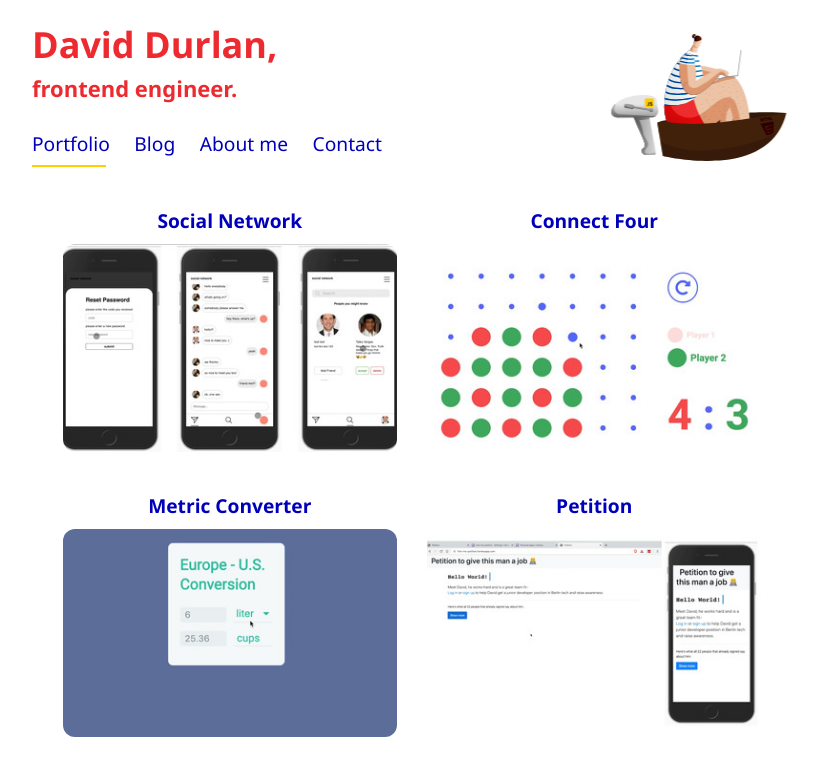
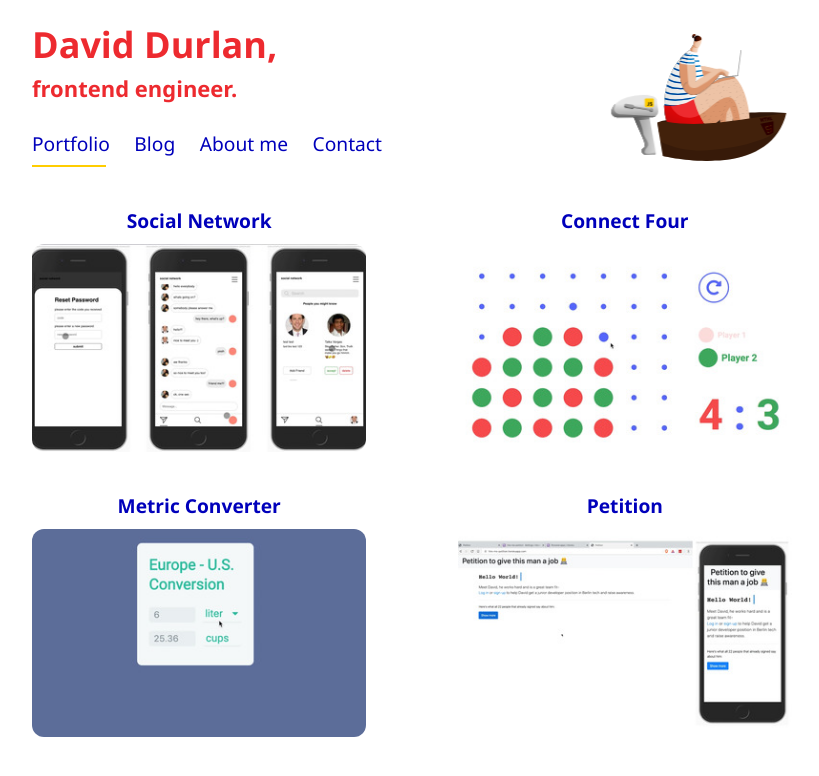
Before and after one commit to david-aurel/personal-website-old, a React (Create React App) app: page /portfolio in a window 1280 px wide. Shown: the top 776 px of the page, without its empty margins (228-1047 px from the left). Built offline with nearby package versions, Linux system fonts and the light colour scheme.

Commit message:
fix portfolio margin

```diff
--- a/src/App.css
+++ b/src/App.css
@@ -213,7 +213,7 @@ main p {
     height: auto;
     display: flex;
     flex-flow: wrap;
-    justify-content: center;
+    justify-content: space-between;
 }
 
 .portfolioNav a {
@@ -467,7 +467,7 @@ textarea::placeholder {
         min-width: 44%;
         max-width: 44%;
         border: none;
-        margin: 15px 15px 40px 15px;
+        margin: 15px 0 40px 0;
         padding: 0;
     }
 
```
